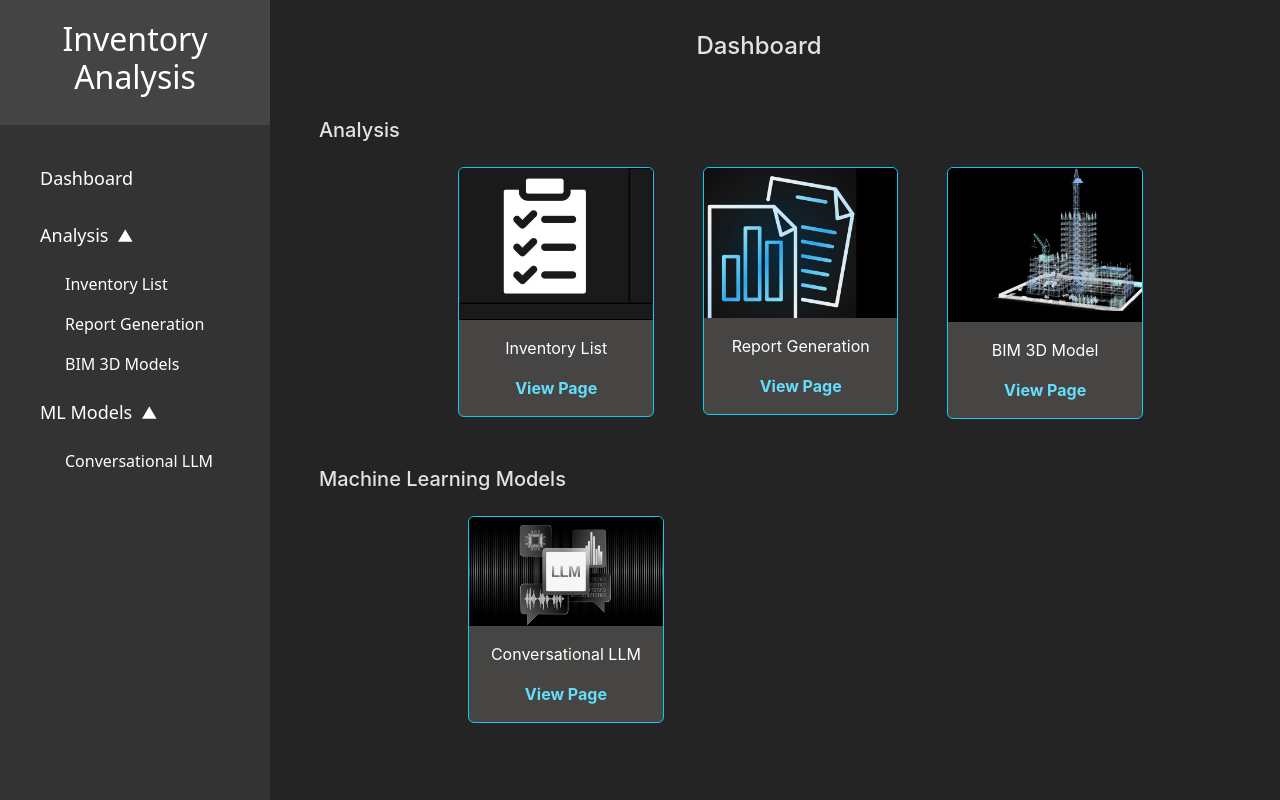
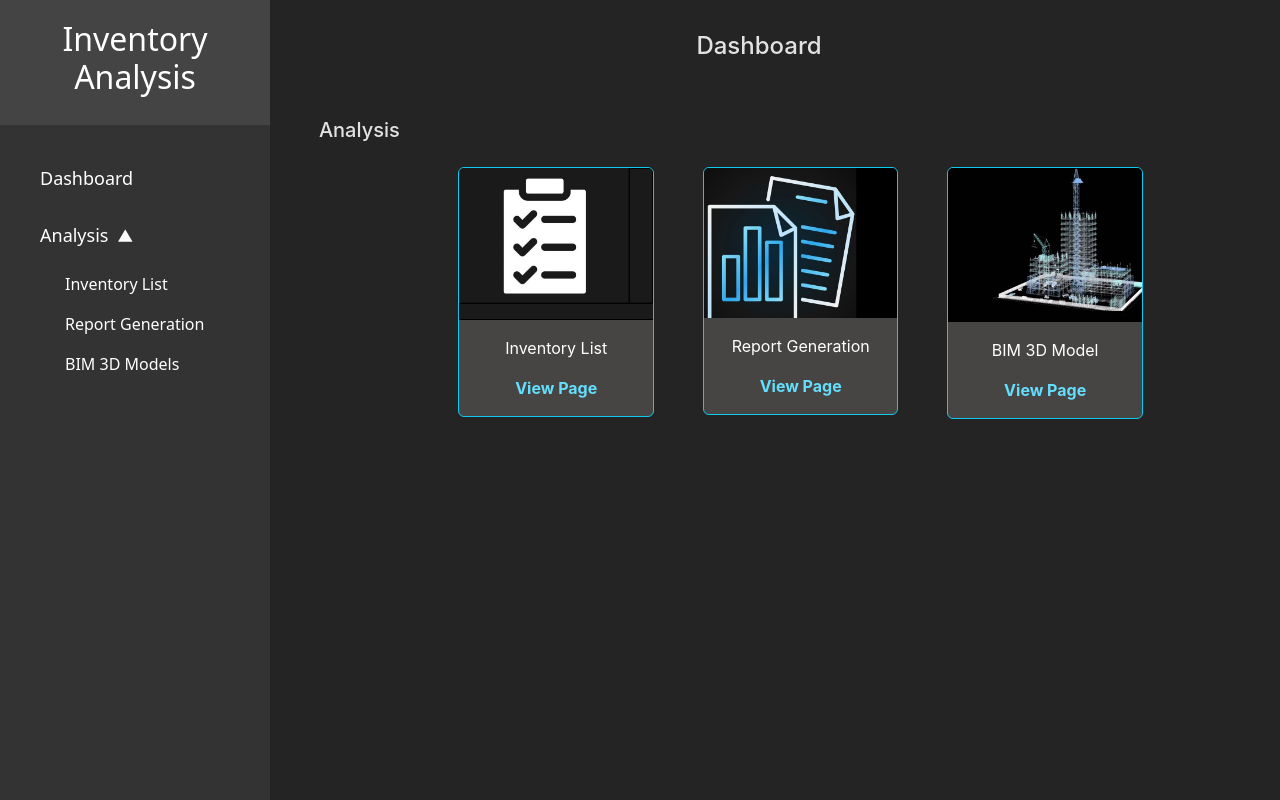
Before and after one commit to Mischief-Managers/react_app, a React (Vite) app in the folder inventory_analysis_client/: page /dashboard in a window 1280 px wide. Built offline with nearby package versions, Linux system fonts and the light colour scheme.

Commit message:
picture uploaded

```diff
--- a/inventory_analysis_client/src/components/Analysis/Report_Gen.tsx
+++ b/inventory_analysis_client/src/components/Analysis/Report_Gen.tsx
@@ -1,5 +1,5 @@
 import Sidebar from "../SideBar";
-
+import report_1 from "../../assets/photo/report_1.jpg";
 
 function ReportGen() {
   return (
@@ -10,6 +10,16 @@ function ReportGen() {
         <h5>Report Generation</h5>
 
         <p>Page is under Construction</p>
+
+        <br></br>
+        <br></br>
+
+        <img
+          src={report_1}
+          alt="Targeted"
+          style={{ width: '90%', height: '90%' }}
+        />
+
       </div>
     </div>
   );
--- a/inventory_analysis_client/src/components/Dashboard.tsx
+++ b/inventory_analysis_client/src/components/Dashboard.tsx
@@ -7,7 +7,6 @@ import "../assets/css/Dashboard.css";
 import inventory_list_1 from "../assets/photo/inventory_list_1.jpg"
 import report_gen_1 from "../assets/photo/report_gen_1.jpg"
 import bim_model_1 from "../assets/photo/bim_model_1.jpg"
-import llm_1 from "../assets/photo/llm_1.jpg";
 
 
 function Dashboard() {
@@ -127,46 +126,6 @@ function Dashboard() {
             </Card.Body>
           </Card>
         </div>
-
-        <div className="dataAnalysisCards">
-          <h5 style={{ float: "left", margin: "5%" }}>Machine Learning Models</h5>
-
-          <Card
-            border="info"
-            style={{
-              display: "inline-flex",
-              float: "left",
-              width: "20%",
-              height: "20%",
-              color: "white",
-              background: "#464543",
-              marginTop: "10%",
-              marginLeft: "-15%",
-            }}
-          >
-            <Card.Img
-              variant="top"
-              src={llm_1}
-              alt="Card Image"
-              style={{ width: "100%", height: "auto" }}
-            />
-
-            <Card.Body>
-              <Card.Text style={{ color: "white" }}>Conversational LLM</Card.Text>
-              <Card.Link
-                href="/analysis/conversational_llms"
-                style={{
-                  color: "#64DEFC",
-                  textDecoration: "none",
-                  fontWeight: "bold",
-                }}
-              >
-                View Page
-              </Card.Link>
-            </Card.Body>
-          </Card>
-        </div>
-
       </div>
     </div>
   );
--- a/inventory_analysis_client/src/components/SideBar.tsx
+++ b/inventory_analysis_client/src/components/SideBar.tsx
@@ -63,27 +63,6 @@ const Sidebar: any = () => {
             </Link>
           </ul>
         )}
-
-        <li onClick={toggleItem_2}>
-          ML Models
-          <span
-            className={`arrow ${isItemOpen_2 ? "arrow-closed" : "arrow-open"}`}
-          >
-            &#9654;
-          </span>
-        </li>
-
-        {isItemOpen_2 && (
-
-          <ul className="sub-menu">
-            <Link
-              to="/analysis/conversational_llms"
-              style={{ textDecoration: "none" }}
-            >
-              <li>Conversational LLM</li>
-            </Link>
-          </ul>
-        )}
       </ul>
     </div>
   );
```
Also changed, not shown: inventory_analysis_client/src/assets/photo/llm_3.jpg (added), inventory_analysis_client/src/assets/photo/report_1.jpg (added).
